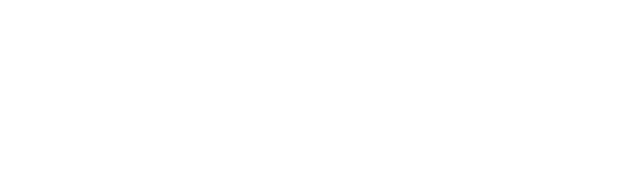
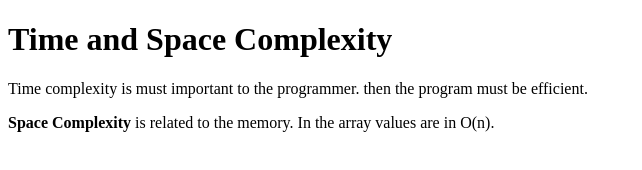
Before and after one commit to acciojob/time-and-space-complexity-gmuthupriya, a website: page main.html in a window 1280 px wide. Shown: the whole page, without its empty margins (0-642 px from the left). Drawn offline with Linux system fonts and the light colour scheme.

Commit message:
created a submission

```diff
--- a/main.html
+++ b/main.html
@@ -8,6 +8,9 @@
 
 <body>
 	<!-- the entire body must be written by student -->
+	<h1>Time and Space Complexity</h1>
+	<p>Time complexity is must important to the programmer. then the program must be efficient. </p>
+	<p><b>Space Complexity</b> is related to the memory. In the array values are in O(n).</p>
     <script type="text/javascript" src="./script.js">
 </script>
 
```
